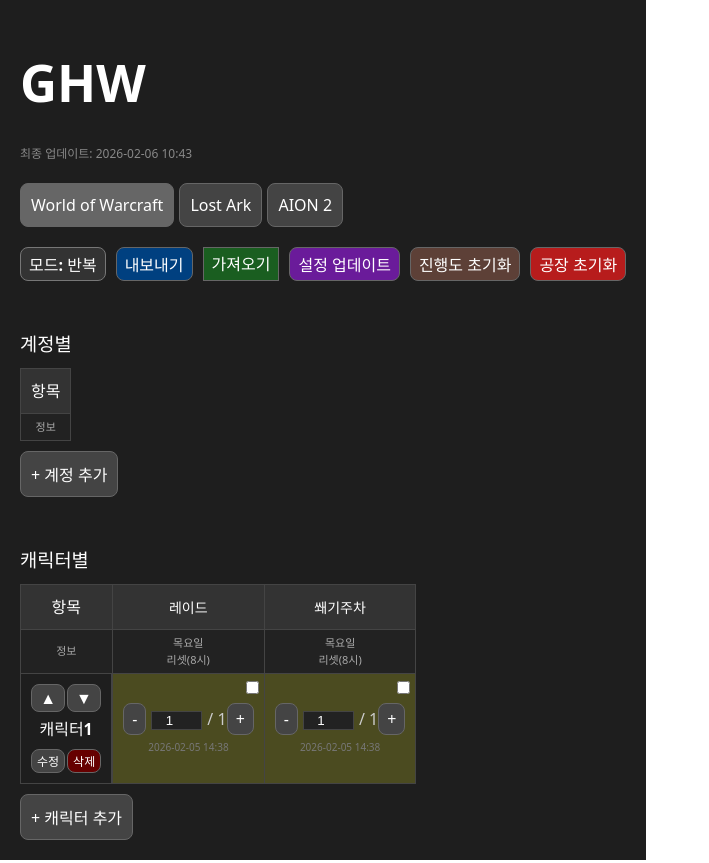
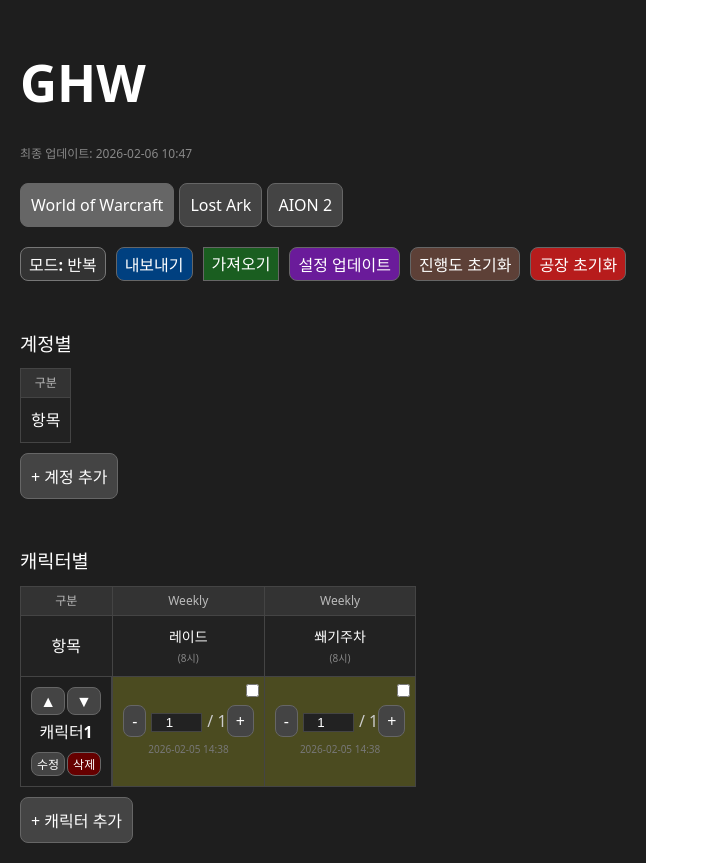
Before and after one commit to totitito/my-app, a React (Vite) app: page / in a window 1280 px wide. Shown: the whole page, without its empty margins (0-709 px from the left). Built offline with nearby package versions, Linux system fonts and the light colour scheme.

Commit message:
표 1,2행 엉망이라 다시 수정

```diff
--- a/src/App.jsx
+++ b/src/App.jsx
@@ -406,24 +406,26 @@ function App() {
         <h3 style={{ marginBottom: "10px" }}>{title}</h3>
         <table border="1" style={{ borderCollapse: "collapse", borderColor: "#444", whiteSpace: "nowrap", minWidth: "fit-content" }}>
           <thead>
-            {/* 1행: 숙제 이름 */}
-            <tr style={{ backgroundColor: "#333" }}>
+            {/* 1행: 숙제 종류 (Daily, 기타, Weekly) */}
+            <tr style={{ backgroundColor: "#333", fontSize: "12px", color: "#bbb" }}>
+              <th style={{ padding: "5px" }}>구분</th>
+              {allFiltered.map(hw => (
+                <th key={`${hw.id}-type`} style={{ padding: "5px", fontWeight: "normal" }}>
+                  {hw.resetPeriod === "once" ? (hw.category || "업적") :
+                  hw.id === "aion2-odd-energy" ? "기타" :
+                  hw.resetPeriod === "day" ? "Daily" : "Weekly"}
+                </th>
+              ))}
+            </tr>
+            {/* 2행: 실제 숙제 이름 (출석, 사명퀘 등) */}
+            <tr style={{ backgroundColor: "#222" }}>
               <th style={{ padding: "10px" }}>항목</th>
               {allFiltered.map(hw => (
                 <th key={hw.id} style={{ padding: "10px", fontSize: "14px" }}>
                   {hw.name}
-                </th>
-              ))}
-            </tr>
-            {/* 2행: 숙제 종류 (리셋/회복, 주기 등) */}
-            <tr style={{ backgroundColor: "#222", fontSize: "11px", color: "#aaa" }}>
-              <th style={{ padding: "5px" }}>정보</th>
-              {allFiltered.map(hw => (
-                <th key={`${hw.id}-info`} style={{ padding: "5px", fontWeight: "normal" }}>
-                  {hw.resetPeriod === 'day' ? '일일' : `${dayMap[hw.resetDay]}요일`}
-                  <br />
-                  {hw.resetType === 'reset' ? '리셋' : '회복'}
-                  ({Array.isArray(hw.resetTime) ? hw.resetTime.join(',') : hw.resetTime}시)
+                  <div style={{ fontSize: "10px", color: "#888", fontWeight: "normal", marginTop: "4px" }}>
+                    ({String(hw.resetTime)}시)
+                  </div>
                 </th>
               ))}
             </tr>
@@ -495,7 +497,7 @@ function App() {
   return (
     <div style={{ padding: "20px", color: "#fff", backgroundColor: "#1e1e1e", minHeight: "100vh" }}>
       <h1>GHW</h1>
-      <div style={{ fontSize: "12px", color: "#888", marginBottom: "20px" }}>최종 업데이트: 2026-02-06 10:43</div>
+      <div style={{ fontSize: "12px", color: "#888", marginBottom: "20px" }}>최종 업데이트: 2026-02-06 10:47</div>
       <div style={{ marginBottom: "20px" }}>
         {games.map(g => <button key={g} onClick={() => setGame(g)} style={{ ...btnStyle, marginRight: "5px", padding: "10px", backgroundColor: game === g ? "#666" : "#444" }}>{g}</button>)}
       </div>
```
